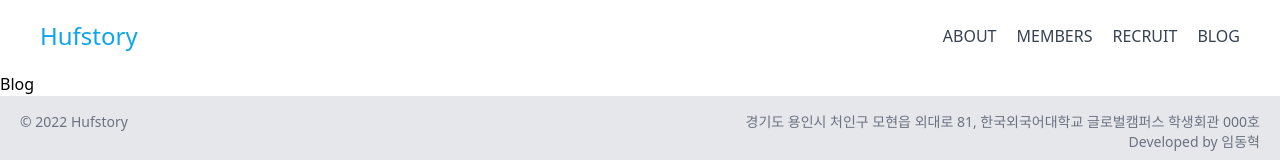
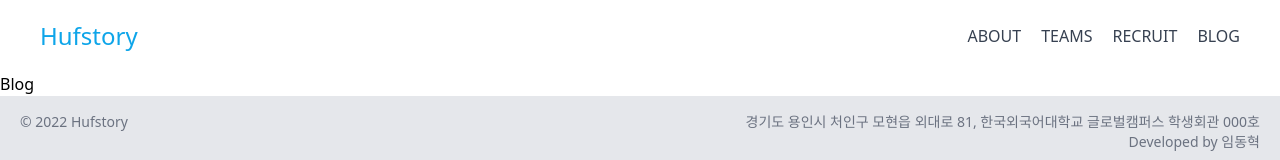
Before and after one commit to hufstory/HUFSTORY_WEB_FrontEnd, a React (Create React App) app in the folder hufstory/: page /blog in a window 1280 px wide. Shown: the top 160 px of the page. Built offline with nearby package versions, Linux system fonts and the light colour scheme.

Commit message:
Rename: Member -> Teams

```diff
--- a/hufstory/src/components/Header.tsx
+++ b/hufstory/src/components/Header.tsx
@@ -15,8 +15,8 @@
           <Link to="/about" className="mr-5 hover:text-gray-900">
             ABOUT
           </Link>
-          <Link to="/members" className="mr-5 hover:text-gray-900">
-            MEMBERS
+          <Link to="/teams" className="mr-5 hover:text-gray-900">
+            TEAMS
           </Link>
           <Link to="/recruit" className="mr-5 hover:text-gray-900">
             RECRUIT
```
